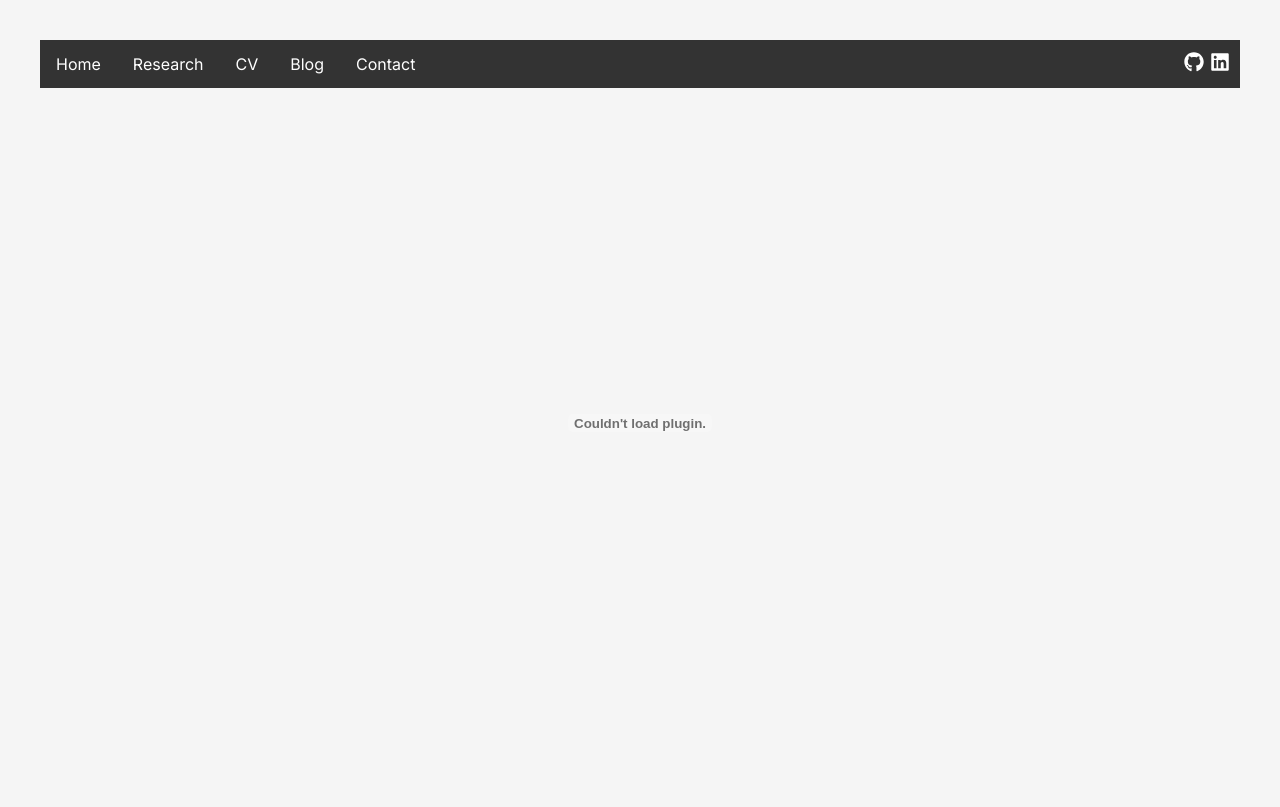
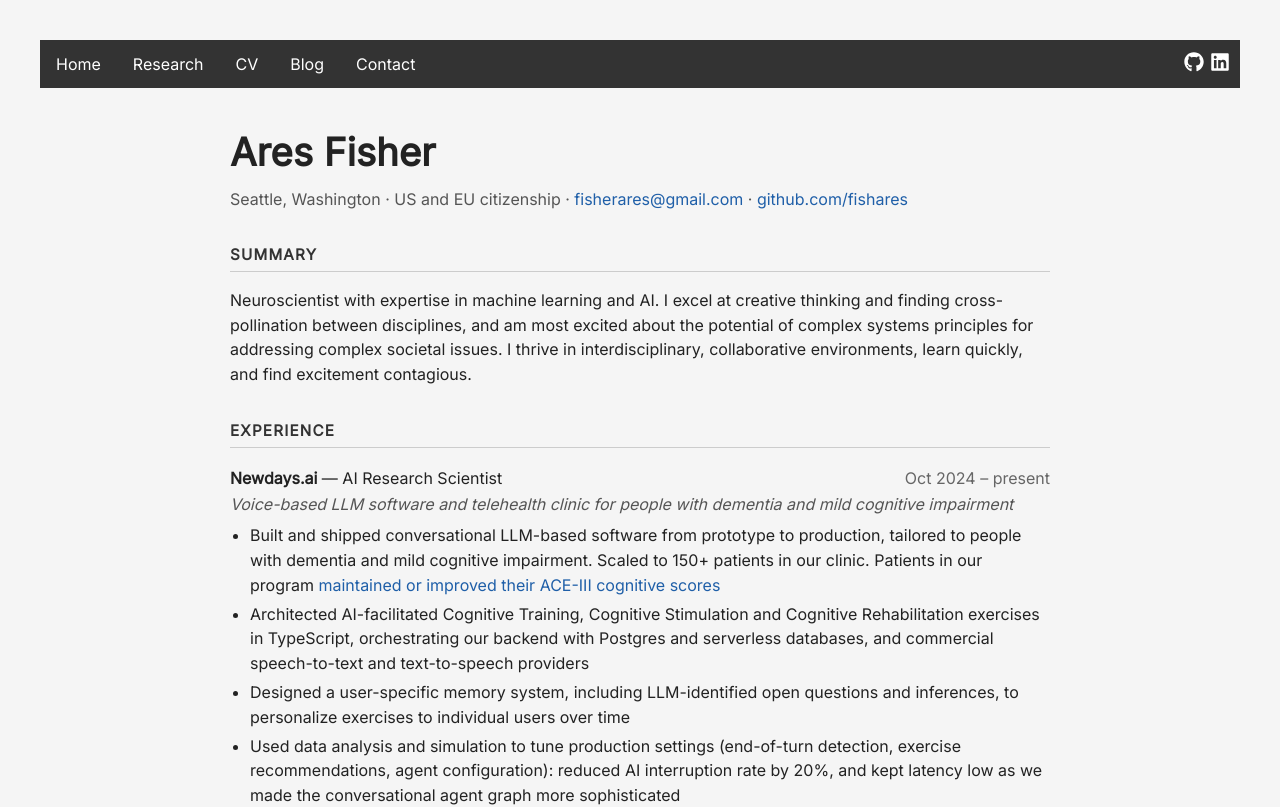
Before and after one commit to FishAres/fishares.github.io, a React (Vite) app: page /cv in a window 1280 px wide. Shown: the top 807 px of the page. Built offline with nearby package versions, Linux system fonts and the light colour scheme.

Commit message:
updated cv

```diff
--- a/package.json
+++ b/package.json
@@ -16,6 +16,7 @@
     "react": "^19.3.1",
     "react-dom": "^19.3.1",
     "react-icons": "^5.7.0",
+    "react-markdown": "^10.1.0",
     "react-router": "^8.5.1"
   },
   "devDependencies": {
--- a/src/components/HeroMouseOn.jsx
+++ b/src/components/HeroMouseOn.jsx
@@ -23,15 +23,6 @@ const Eye = () => {
           left: "50%",
           transform: "translate(-50%, -50%)",
         }}></div>
-    </div>
-  );
-};
-
-const Eyes = () => {
-  return (
-    <div>
-      <Eye />
-      <Eye />
     </div>
   );
 };
--- /dev/null
+++ b/src/components/Resume.css
@@ -0,0 +1,70 @@
+.cv {
+  max-width: 820px;
+  margin: 35px auto 0;
+  text-align: left;
+  font-family: Inter, sans-serif;
+  line-height: 1.55;
+  color: #222;
+}
+
+.cv h1 {
+  font-size: 2.4em;
+  margin: 0 0 4px;
+}
+
+.cv h1 + p {
+  margin-top: 0;
+  color: #555;
+}
+
+.cv h2 {
+  font-size: 0.95em;
+  font-weight: 700;
+  letter-spacing: 0.08em;
+  text-transform: uppercase;
+  color: #333;
+  border-bottom: 1px solid #ccc;
+  padding-bottom: 4px;
+  margin: 32px 0 12px;
+}
+
+.cv h3 {
+  display: flex;
+  flex-wrap: wrap;
+  justify-content: space-between;
+  gap: 0 16px;
+  font-size: 1em;
+  font-weight: 400;
+  margin: 18px 0 2px;
+}
+
+.cv-dates {
+  color: #666;
+  white-space: nowrap;
+}
+
+.cv h3 + p {
+  margin: 0 0 6px;
+  color: #555;
+}
+
+.cv ul {
+  margin: 6px 0;
+  padding-left: 20px;
+  /* App.css styles every ul for the navbar; undo that here. */
+  display: block;
+  list-style-type: disc;
+}
+
+.cv li {
+  margin-bottom: 4px;
+}
+
+.cv a {
+  color: #1f5fa8;
+  text-decoration: none;
+}
+
+.cv a:hover {
+  text-decoration: underline;
+}
--- a/src/components/Resume.jsx
+++ b/src/components/Resume.jsx
@@ -1,48 +1,29 @@
-import fisherCV from "../../public/assets/FisherCV.pdf";
-import selfie from "../../public/assets/selfie.jpg";
+import Markdown from "react-markdown";
+import cv from "../cv.md?raw";
+import "./Resume.css";
 
-const Selfie = () => {
+// Entry headings end in " | <dates>"; split off the dates so they sit on the right.
+const EntryHeading = ({ children }) => {
+  const parts = [].concat(children);
+  const last = parts[parts.length - 1];
+  const cut = typeof last === "string" ? last.lastIndexOf(" | ") : -1;
+  if (cut === -1) return <h3>{children}</h3>;
+
   return (
-    <div style={{ flex: 1, marginRight: "50px", textAlign: "center" }}>
-      <img
-        src={selfie}
-        alt="Your Photo"
-        style={{
-          width: "300px",
-          height: "auto",
-          marginLeft: "50px",
-          marginRight: "50px",
-        }}
-      />
-    </div>
+    <h3>
+      <span>
+        {parts.slice(0, -1)}
+        {last.slice(0, cut)}
+      </span>
+      <span className="cv-dates">{last.slice(cut + 3)}</span>
+    </h3>
   );
 };
 
 const Resume = () => {
   return (
-    <div
-      id="cv"
-      style={{
-        display: "flex",
-        alignItems: "center",
-        justifyContent: "center",
-        marginTop: "35px",
-      }}
-    >
-      <div
-        style={{
-          flex: 1,
-          marginRight: "0px",
-          textAlign: "center",
-        }}
-      >
-        <embed
-          src={fisherCV}
-          type="application/pdf"
-          width="100%"
-          height="600px"
-        />
-      </div>
+    <div id="cv" className="cv">
+      <Markdown components={{ h3: EntryHeading }}>{cv}</Markdown>
     </div>
   );
 };
--- /dev/null
+++ b/src/cv.md
@@ -0,0 +1,107 @@
+# Ares Fisher
+
+Seattle, Washington · US and EU citizenship · [fisherares@gmail.com](mailto:fisherares@gmail.com) · [github.com/fishares](https://github.com/fishares)
+
+## Summary
+
+Neuroscientist with expertise in machine learning and AI. I excel at creative thinking and finding cross-pollination between disciplines, and am most excited about the potential of complex systems principles for addressing complex societal issues. I thrive in interdisciplinary, collaborative environments, learn quickly, and find excitement contagious.
+
+## Experience
+
+### **Newdays.ai** — AI Research Scientist | Oct 2024 – present
+
+_Voice-based LLM software and telehealth clinic for people with dementia and mild cognitive impairment_
+
+- Built and shipped conversational LLM-based software from prototype to production, tailored to people with dementia and mild cognitive impairment. Scaled to 150+ patients in our clinic. Patients in our program [maintained or improved their ACE-III cognitive scores](https://www.newdays.ai/newsroom/newdays-research-adpd2026-poster-session)
+- Architected AI-facilitated Cognitive Training, Cognitive Stimulation and Cognitive Rehabilitation exercises in TypeScript, orchestrating our backend with Postgres and serverless databases, and commercial speech-to-text and text-to-speech providers
+- Designed a user-specific memory system, including LLM-identified open questions and inferences, to personalize exercises to individual users over time
+- Used data analysis and simulation to tune production settings (end-of-turn detection, exercise recommendations, agent configuration): reduced AI interruption rate by 20%, and kept latency low as we made the conversational agent graph more sophisticated
+- Developed clinician-in-the-loop tooling: clinicians set therapy goals and tune AI behavior (exercise difficulty, language used, and response latency), and receive automated reports on mood, cognitive state, and text- and voice-based biomarkers I defined to track patients’ progress over time
+
+### **University of Washington** — Postdoctoral Researcher | Nov 2020 – Dec 2023
+
+_Neural Systems Lab, Paul G. Allen School of Computer Science, Seattle, WA_
+
+- Designed and developed Recursive Neural Programs, a novel generative neural network architecture based on hypernetworks (Julia, Flux.jl), that recursively and compositionally weaves sensory-motor sequences into concepts and objects, addressing the need for compositionality in deep networks
+- Collaborated with experimental neuroscientists to design and analyze large-scale neuronal recording (Neuropixels) experiments, discovering signatures of predictive coding in a passive viewing task
+
+### **Numenta** — Visiting Scientist | Feb 2020 – Jul 2020
+
+_Redwood City, CA_
+
+- Created and iterated on custom deep network architectures with dynamic sparse connections and activations in PyTorch
+- Researched lifelong learning in deep networks by exploiting sparse connectivity and activity, and models of dendritic computation
+- Measured task retention during continual learning as the correlation of previous-task neuron responses before and after learning new tasks
+
+### **Friedrich Miescher Institute (FMI)** — Research Scientist | May 2018 – Apr 2019
+
+_Keller Group, Basel, Switzerland_
+
+- Analyzed large-scale chronic hippocampal neuronal imaging and behavioral data using the Python data science stack (NumPy, Pandas, SciPy, Matplotlib, Seaborn)
+- Designed and used new sensors and circuits to quantify animal behavior
+- Discovered that neuronal immediate early genes (IEGs) predict, rather than follow, task-relevant plasticity in mouse hippocampal CA1 during learning
+
+### **Friedrich Miescher Institute (FMI)** — PhD Student | Sep 2013 – Apr 2017
+
+_Keller Group, Basel, Switzerland_
+
+- Discovered that mouse primary visual cortex predicts upcoming stimuli based on spatial location, and has large-scale responses to expectation violations
+- Designed and executed chronic neuronal imaging and behavioral experiments in virtual environments for mice, building VR environments (Panda3D, Python) and behavioral setups (MATLAB, LabVIEW)
+- Built data analysis pipelines, using signal processing to align and denoise neural imaging and behavioral sensor data
+- Gained expertise in rigorous hypothesis testing and designing control experiments
+
+## Teaching
+
+### **University of Washington** — Assistant Instructor | Spring 2023
+
+_EEP 598 / CSEP 590: Neural Devices, Systems, and Computation_
+
+- Taught an introductory neuroscience module for a graduate computer science class, and designed a programming assignment to spectrally analyze EEG data and classify seizures
+
+## Volunteering
+
+- **Green Seattle** (2026 – present): Planting and caring for native plants in Seattle parks
+- **Tilth Alliance** (2025 – present): Planting, composting, and building stuff to help community farming in South Seattle
+- **University District Food Bank** (2022 – 2023): Welcomed shoppers, ran checkout, and helped people find food and any support they needed
+
+## Selected publications
+
+- **Fisher** & Rao, [Recursive Neural Programs: Variational Learning of Image Grammars and Part-Whole Hierarchies](https://academic.oup.com/pnasnexus/article/2/11/pgad337/7317432), _PNAS Nexus_, 2023
+- Rao, Jiang & **Fisher**, [Predictive Coding in Corticothalamic Networks](https://academic.oup.com/book/55212/chapter-abstract/427112390?redirectedFrom=fulltext), _The Cerebral Cortex and Thalamus_, Oxford University Press, 2023
+- Mahringer et al., [Expression of c-Fos and Arc in hippocampal CA1 marks neurons that exhibit learning-related activity changes](https://www.biorxiv.org/content/10.1101/644526v1), _bioRxiv_, 2019
+- **Fisher (as Fiser)** et al., [Experience-dependent spatial expectations in mouse visual cortex](https://www.nature.com/articles/nn.4385), _Nature Neuroscience_, 2016
+
+## Education
+
+### **PhD, Neuroscience** — FMI | University of Basel, Basel, CH | Sep 2013 – Apr 2017
+
+### **MSc, Biomedical Engineering** — EPFL, Lausanne, CH | Aug 2011 – May 2013
+
+### **BA, Neuroscience** — Johns Hopkins University, Baltimore, MD | Aug 2007 – May 2011
+
+## Skills
+
+- **AI / LLMs:** LLM application development, agent orchestration, prompt design, memory and personalization systems, speech pipelines (STT/TTS)
+- **Machine learning:** Deep learning (PyTorch, TensorFlow, Flux.jl), Gaussian processes, generative models and Bayesian inference, computer vision, nonlinear + network dynamics, biological modeling
+- **Data:** Python and Julia data science stack, signal processing, biomarker development, neural and physiological data analysis, visualization
+- **Engineering:** Python, TypeScript/JavaScript, Julia, MATLAB; Postgres, SQL, AWS, React, Git
+- **Lab:** Electrophysiology, neuronal imaging, VR behavioral setups
+
+## Languages
+
+Bilingual in English and Greek; fluent in German; working competence in French
+
+## Awards and talks
+
+- Invited Talk, Diverse Intelligences Summit, St Andrews, Scotland, 2023
+- Invited Talk: “Top-down interactions in the neocortex: structure, function, plasticity and models”, COSYNE Workshop, 2023
+- Invited Talk: “What can computer vision learn from visual neuroscience?”, CVPR Workshop, 2022
+- Swartz Foundation Postdoctoral Fellow (Apr 2023 – Jun 2023)
+- eScience Data Science Postdoctoral Fellow (Apr 2022 – Apr 2023)
+- Best Poster Award, Swiss Society for Neuroscience annual meeting (2017)
+- PhD Fellowship, Boehringer Ingelheim Fonds (2014 – 2016)
+- MSc Scholarship, Greek State Scholarships Foundation (2011 – 2012)
+
+## Other interests
+
+Cycling, pottery, my native plant garden patch, reading and writing fiction, meditation, cooking, and currently building a sensor to do electrophysiology on my house plants
```
Also changed, not shown: 2 other files (tests, documents, lock files or other folders).
